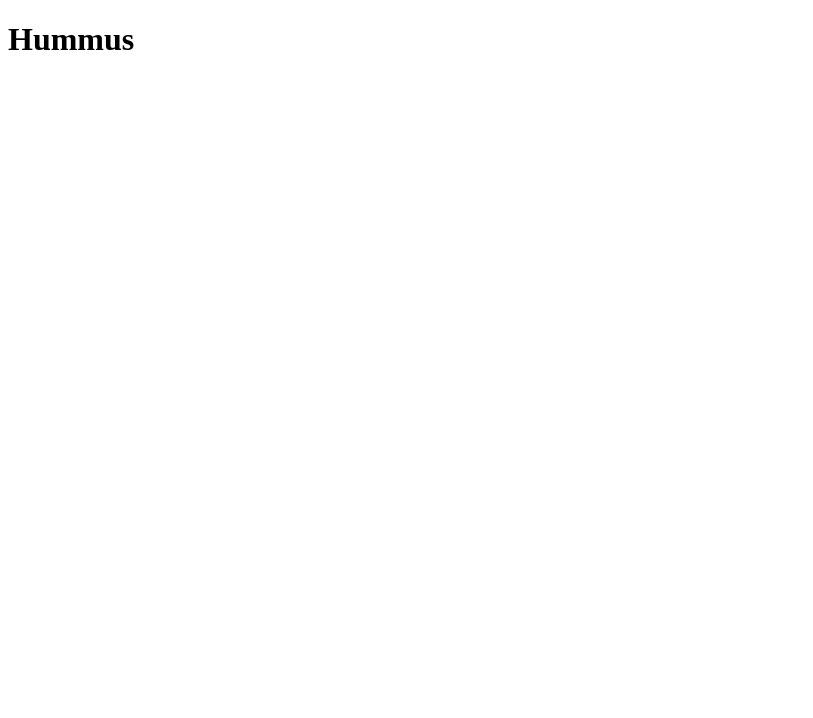
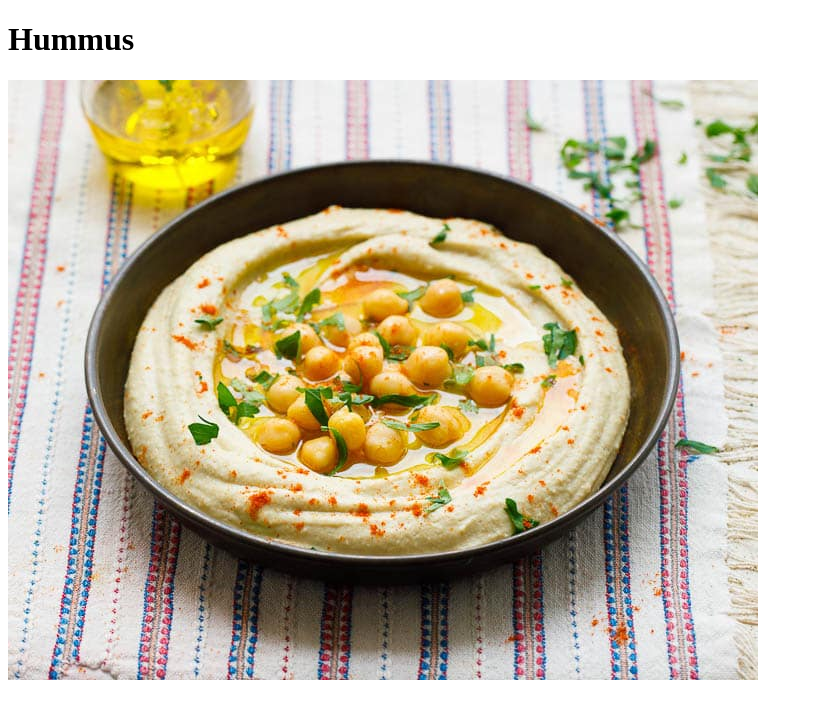
Before and after one commit to biandresen/odin-recipes, a plain HTML site: page recipes/hummus.html in a window 1280 px wide. Shown: the whole page, without its empty margins (0-813 px from the left). Drawn offline with Linux system fonts and the light colour scheme.

Commit message:
Add img-folder and pic of hummus

```diff
--- a/recipes/hummus.html
+++ b/recipes/hummus.html
@@ -6,5 +6,6 @@
     </head>
     <body>
         <h1>Hummus</h1>
+        <img src="../img/hummus.jpg" alt="Picture of hummus">
     </body>
 </html>
```
Also changed, not shown: img/hummus.jpg (added).
